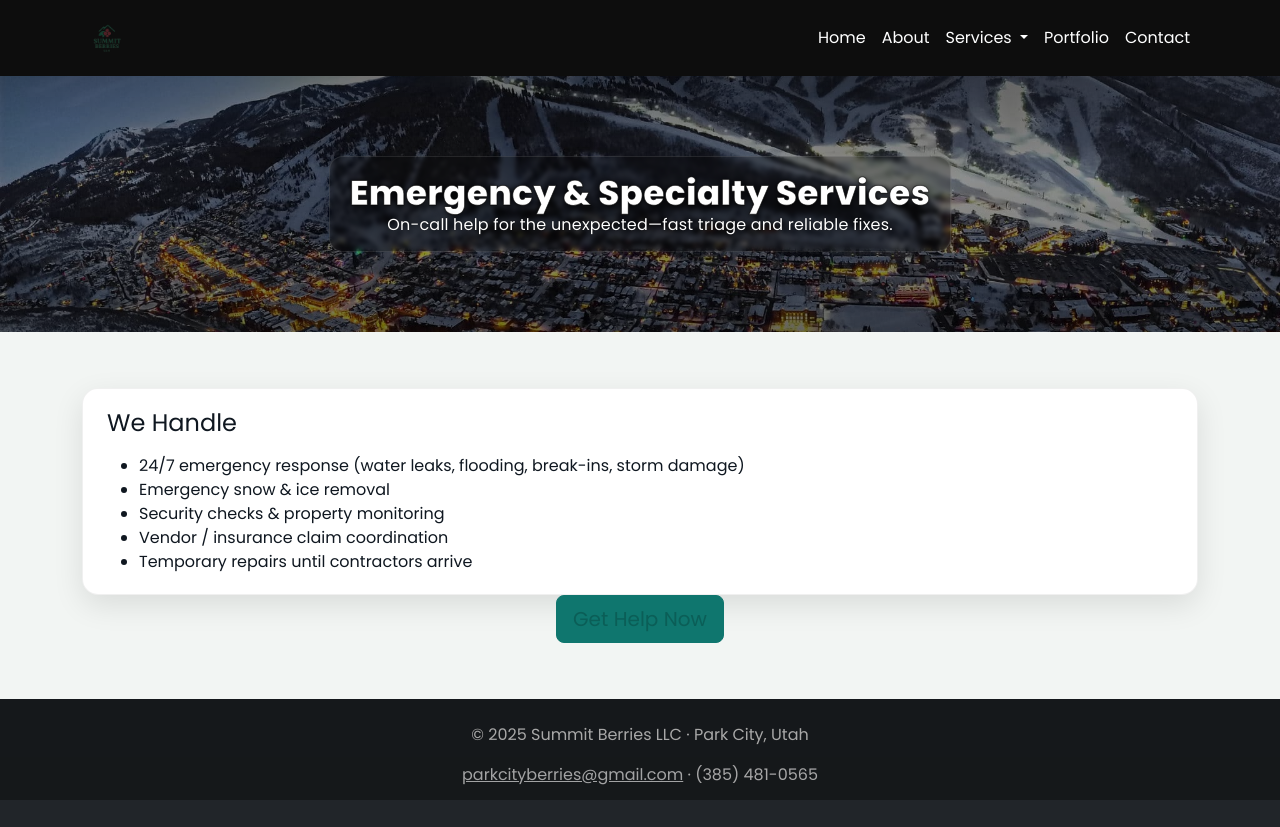
After one commit to MasonShattuck/summitberries, a Flask app: page /services/emergency in a window 1280 px wide. The commit adds this page. Run offline with Flask 2, Linux system fonts and the light colour scheme.

Commit message:
Site updates: services, images, content & styling

```diff
--- a/app.py
+++ b/app.py
@@ -86,6 +86,13 @@ def service_pool_spa():
 @app.route("/services/painting-finishing")
 def service_painting_finishing():
     return render_template("painting_finishing.html")
+@app.route("/services/landscaping")
+def landscaping():
+    return render_template("landscaping.html", page_class="hero-photo")
+
+@app.route("/services/emergency")
+def emergency():
+    return render_template("emergency.html", page_class="hero-photo")
 
 @app.route("/contact", methods=["GET", "POST"])
 def contact():
--- a/templates/base.html
+++ b/templates/base.html
@@ -45,6 +45,8 @@
     <li><a class="dropdown-item" href="/services/maintenance">Maintenance &amp; Repairs</a></li>
     <li><a class="dropdown-item" href="/services/pool-spa">Pool &amp; Spa (CPO)</a></li>
     <li><a class="dropdown-item" href="/services/painting-finishing">Painting &amp; Finishing</a></li>
+    <li><a class="dropdown-item" href="/services/landscaping">Landscaping &amp; Property Care</a></li>
+    <li><a class="dropdown-item" href="/services/emergency">Emergency &amp; Specialty Services</a></li>
   </ul>
 </li>
 
--- /dev/null
+++ b/templates/emergency.html
@@ -0,0 +1,32 @@
+{% extends "base.html" %}
+{% block content %}
+
+<section class="sb-hero d-flex align-items-center justify-content-center text-center" style="min-height: 32vh;">
+  <div class="hero-inner sb-readable sb-matte sb-max">
+    <h1 class="sb-title-lg m-0">Emergency &amp; Specialty Services</h1>
+    <p class="mb-0">On-call help for the unexpected—fast triage and reliable fixes.</p>
+  </div>
+</section>
+
+<section class="sb-section sb-section--cream">
+  <div class="container">
+    <div class="sb-card sb-card--solid">
+        <h2 class="h4 mb-3">We Handle</h2>
+        <ul class="mb-0">
+          <li>24/7 emergency response (water leaks, flooding, break-ins, storm damage)</li>
+          <li>Emergency snow &amp; ice removal</li>
+          <li>Security checks &amp; property monitoring</li>
+          <li>Vendor / insurance claim coordination</li>
+          <li>Temporary repairs until contractors arrive</li>
+        </ul>
+      </div>
+    </div>
+
+    <div class="text-center">
+      <a href="/contact" class="btn btn-primary btn-lg">Get Help Now</a>
+    </div>
+
+  </div>
+</section>
+
+{% endblock %}
--- a/templates/pool_spa.html
+++ b/templates/pool_spa.html
@@ -13,9 +13,9 @@
     <div class="sb-card sb-card--solid">
       <h2 class="h4 mb-3">Services</h2>
       <ul class="sb-body-lg mb-0">
-        <li>Regular cleaning, chemical balancing, water testing</li>
-        <li>Hot tub maintenance, inspections, seasonal open/close</li>
-        <li>Emergency repairs (leaks, pumps, heaters)</li>
+        <li>Regular hot tub and pool cleaning and maintenance, chemical balancing, and water testing</li>
+        <li>Filter cleaning and replacement + heater and pump inspection/repair</li>
+        <li>Emergency leak detection and repair</li>
       </ul>
     </div>
 
```
Also changed, not shown: templates/landscaping.html (added, +46 -0 lines), templates/maintenance.html (+6 -3 lines), templates/painting_finishing.html (+4 -3 lines), templates/property_management.html (+4 -4 lines), templates/snow_removal.html (+5 -4 lines).
